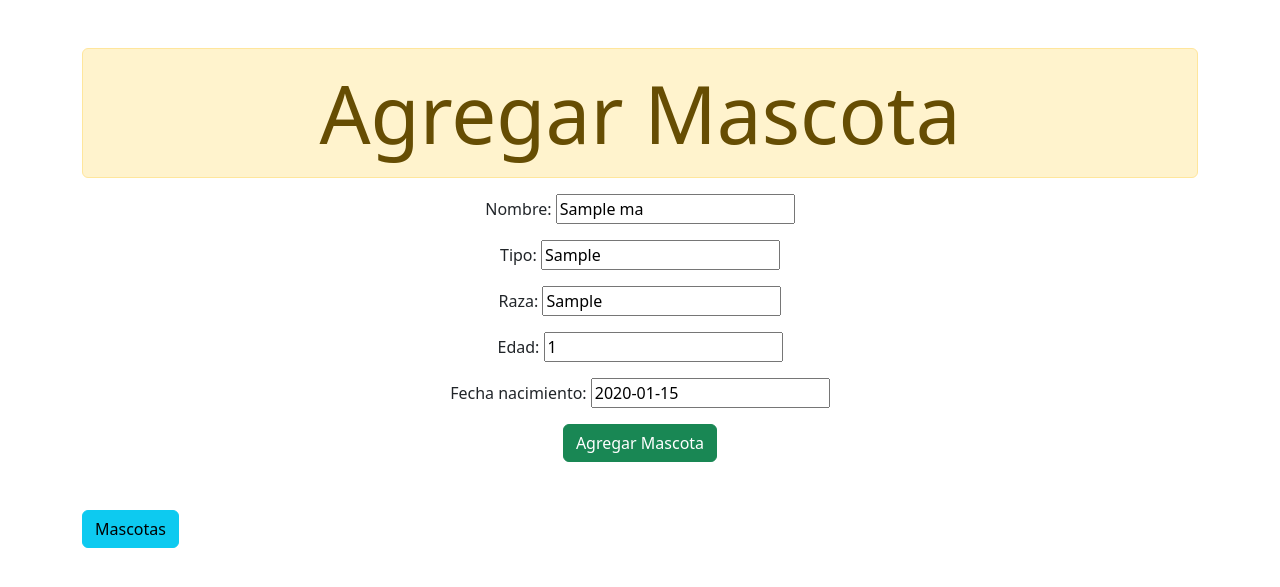
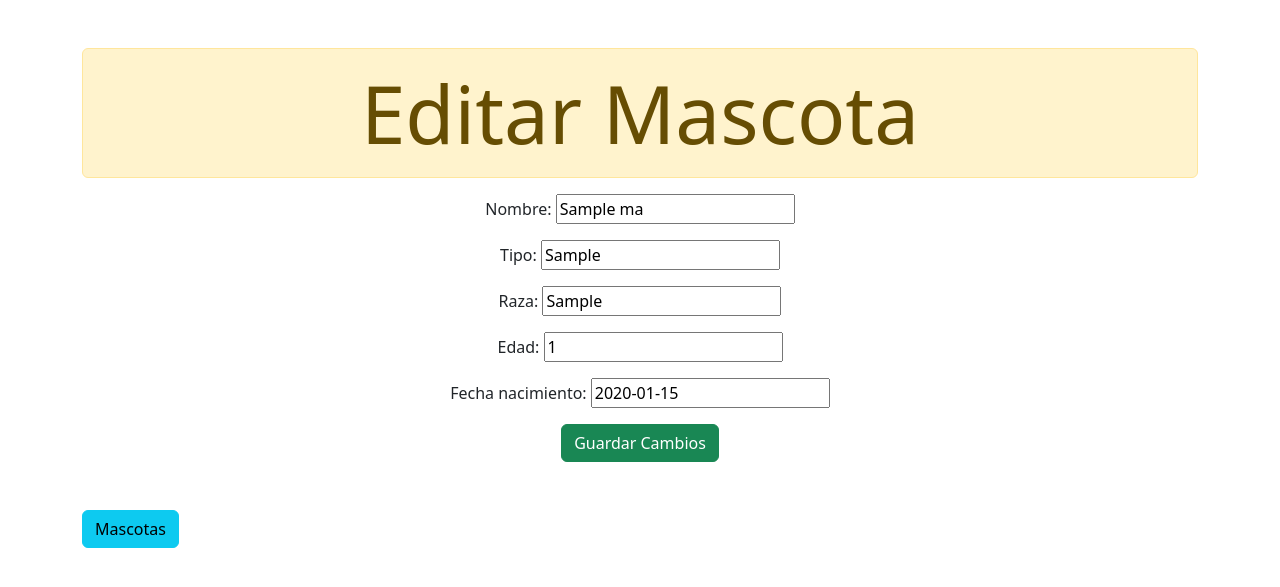
Before and after one commit to TilinInsano420/PruebaN2Progra, a Django app: page /actualizar/1 in a window 1280 px wide. Shown: the top 587 px of the page. Run offline with Django 3.2, Linux system fonts and the light colour scheme; tables that the repository leaves empty hold one stand-in row (values such as "Sample post").

Commit message:
Entrega final oficial

```diff
--- a/codigo/pro1/app/models.py
+++ b/codigo/pro1/app/models.py
@@ -10,9 +10,13 @@ def vedad(valor):
     if valor > 99:
         raise ValidationError("La edad no puede ser mayor que 99.")
 
+def vedad2(valor):
+    if valor < 0:
+        raise ValidationError("La edad no puede ser negativa.")
+
 class modelo_mas(models.Model):
     nombre = models.CharField(max_length=20)
     tipo = models.CharField(max_length=20)
     raza = models.CharField(max_length=20)
-    edad = models.IntegerField(validators=[vedad])
+    edad = models.IntegerField(validators=[vedad,vedad2])
     fecha_nacimiento = models.DateField(validators=[vefecha])
--- a/codigo/pro1/app/views.py
+++ b/codigo/pro1/app/views.py
@@ -22,7 +22,8 @@ def agregar (request):
             except ValidationError as e:
                 form.add_error(None,e)
 
-    data = {'form':form}
+    data = {'form':form,'titulo': 'Agregar Mascota','boton_texto': 'Agregar Mascota'}
+
     return render ( request, 'app/agregar.html',data)
 
 def eliminar (request,id):
@@ -41,5 +42,5 @@ def actualizar (request,id):
                 return index(request)
             except ValidationError as e:
                 form.add_error(None,e)
-    data = {'form': form}
+    data = {'form': form, 'titulo': 'Editar Mascota','boton_texto': 'Guardar Cambios'}
     return render(request,'app/agregar.html',data)
--- a/codigo/pro1/templates/app/agregar.html
+++ b/codigo/pro1/templates/app/agregar.html
@@ -4,7 +4,7 @@
     <meta charset="UTF-8">
     <link href="https://cdn.jsdelivr.net/npm/bootstrap@5.3.3/dist/css/bootstrap.min.css" rel="stylesheet" integrity="sha384-QWTKZyjpPEjISv5WaRU9OFeRpok6YctnYmDr5pNlyT2bRjXh0JMhjY6hW+ALEwIH" crossorigin="anonymous">
     <meta name="viewport" content="width=device-width, initial-scale=1.0">
-    <title>Agregar mascota</title>
+    <title>{{ titulo }}</title>
     <style>
         .errorlist {
             color: red;
@@ -19,13 +19,13 @@
     </style>
 </head>
 <body class="container mt-5">
-    <div class="display-1 text-center alert alert-warning">Agregar Mascota</div>
+    <div class="display-1 text-center alert alert-warning">{{ titulo }}</div>
 
     <div class='text-center'>
         <form method="post">
             {{form.as_p}}
             {%csrf_token%}
-            <input type="submit" value="Agregar Mascota" class="btn btn-success">
+            <input type="submit" value="{{ boton_texto }}" class="btn btn-success">
         </form>
     </div>
     <a href="../listado" class="btn btn-info mt-5">Mascotas</a>
--- a/codigo/pro1/templates/app/listado.html
+++ b/codigo/pro1/templates/app/listado.html
@@ -30,7 +30,7 @@
                 <td>{{model.edad}}</td>
                 <td>{{model.fecha_nacimiento}}</td>
                 <td><a href="/actualizar/{{model.id}}" class='btn btn-success'> actualizar</a></td>
-                <td><a href="/eliminar/{{model.id}}" class=" btn btn-danger">eliminar</a></td>
+                <td><a href="/eliminar/{{model.id}}" class=" btn btn-danger" onclick="return confirm('¿Estas seguro de que deseas eliminar esta mascota?')">eliminar</a></td>
             </tr>
             {%endfor%}
         </Tbody>
```
